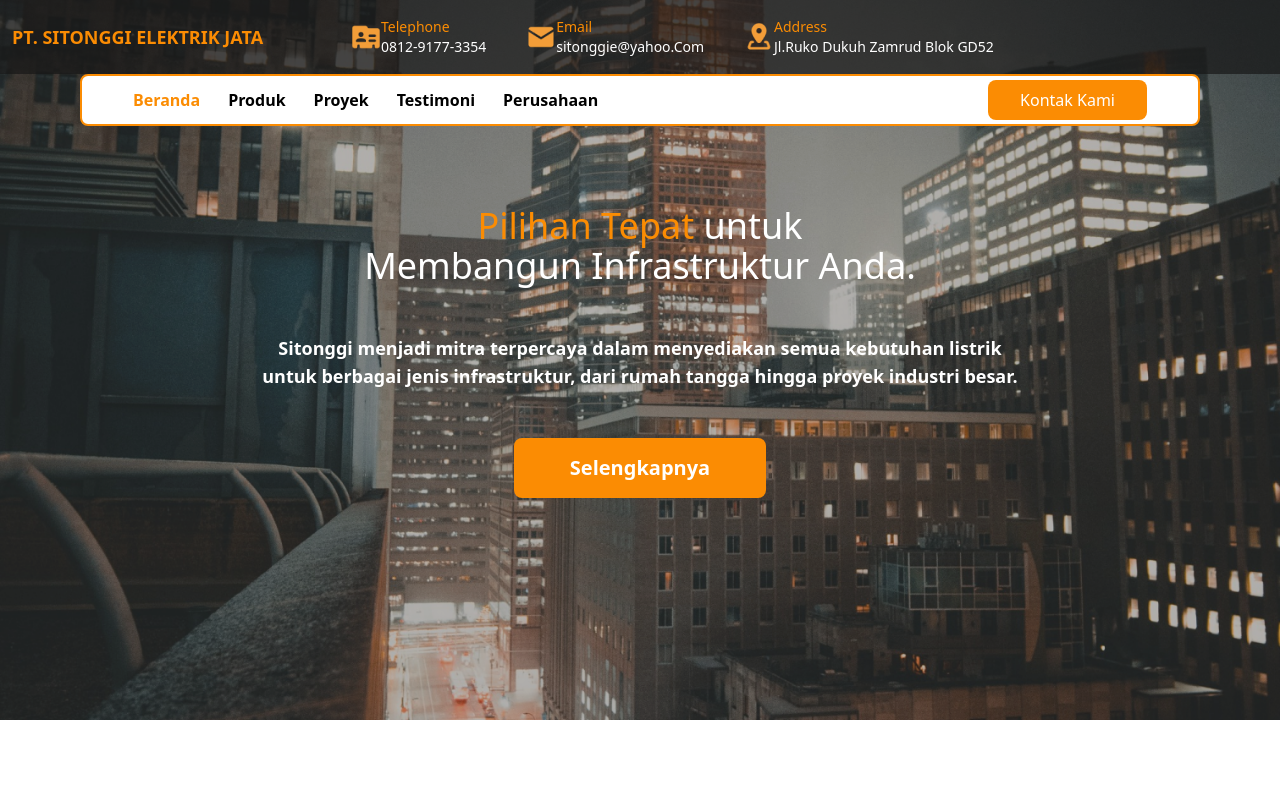
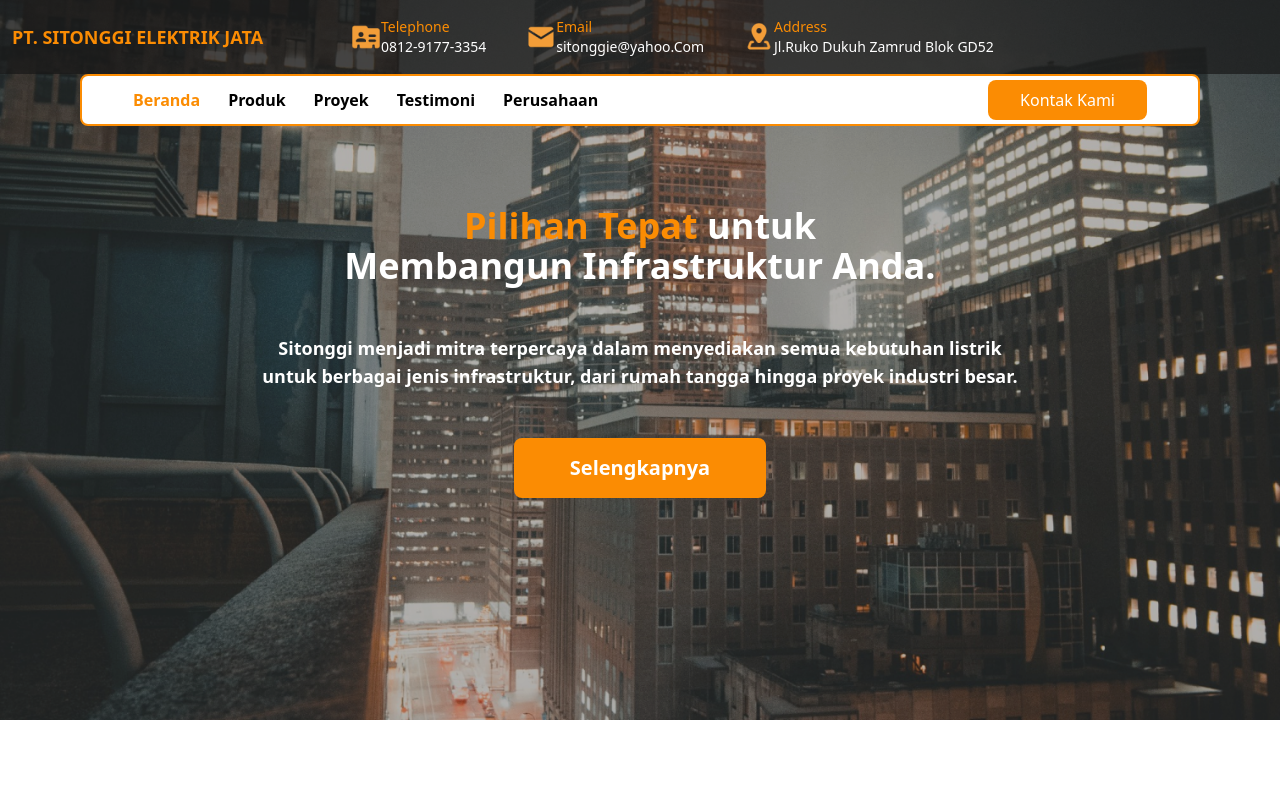
Before and after one commit to abrahamparn/sitonggi_elektrik_jaya, a React (Vite) app: page / in a window 1280 px wide. Shown: the top 800 px of the page. Built offline with nearby package versions, Linux system fonts and the light colour scheme.

Commit message:
Minor Update (Add Data Contact)

```diff
--- a/src/parts/home/Contact.jsx
+++ b/src/parts/home/Contact.jsx
@@ -33,7 +33,7 @@ const Contact = () => {
                   className="text-orange-400 text-sm ml-3"
                 >
                   <small className="block">Mail</small>
-                  <strong>https://veilmail.io/e/FkKh7o</strong>
+                  <strong>sitonggie@yahoo.com</strong>
                 </a>
               </li>
             </ul>
--- a/src/parts/home/Hero.jsx
+++ b/src/parts/home/Hero.jsx
@@ -105,9 +105,9 @@ export default function Hero() {
           </button>
         </div>
         <div className="sm:mt-10 md:mt-0 text-center sm:pt-2 md:pt-16 lg:pt-20 xl:pt-24 sm:ps-8 md:ps-20 lg:ps-24 xl:ps-28 sm:pe-8 md:pe-20 lg:pe-24 xl:pe-28 sm:ms-2 md:ms-16 lg:ms-20 xl:ms-24 sm:me-2 md:me-16 lg:me-20 xl:me-24 flex flex-col sm:gap-10 lg:gap-12 xl:gap-16">
-          <p className="text-white sm:text-3xl md:text-4xl lg:text-4xl xl:text-7xl sm:font-bold md:font-normal">
-            <a className="text-yellow_stg">Pilihan Tepat</a> untuk <br/> Membangun
-            Infrastruktur Anda.
+          <p className="text-white sm:text-3xl md:text-4xl lg:text-4xl xl:text-7xl sm:font-bold md:font-bold">
+            <a className="text-yellow_stg">Pilihan Tepat</a> untuk <br />{" "}
+            Membangun Infrastruktur Anda.
           </p>
           <p className="text-white sm:text-base md:text-base lg:text-lg xl:text-xl font-semibold sm:me-4 md:me-16 lg:me-20 xl:me-36 sm:ms-4 md:ms-16 lg:ms-20 xl:ms-36">
             Sitonggi menjadi mitra terpercaya dalam menyediakan semua kebutuhan
```
